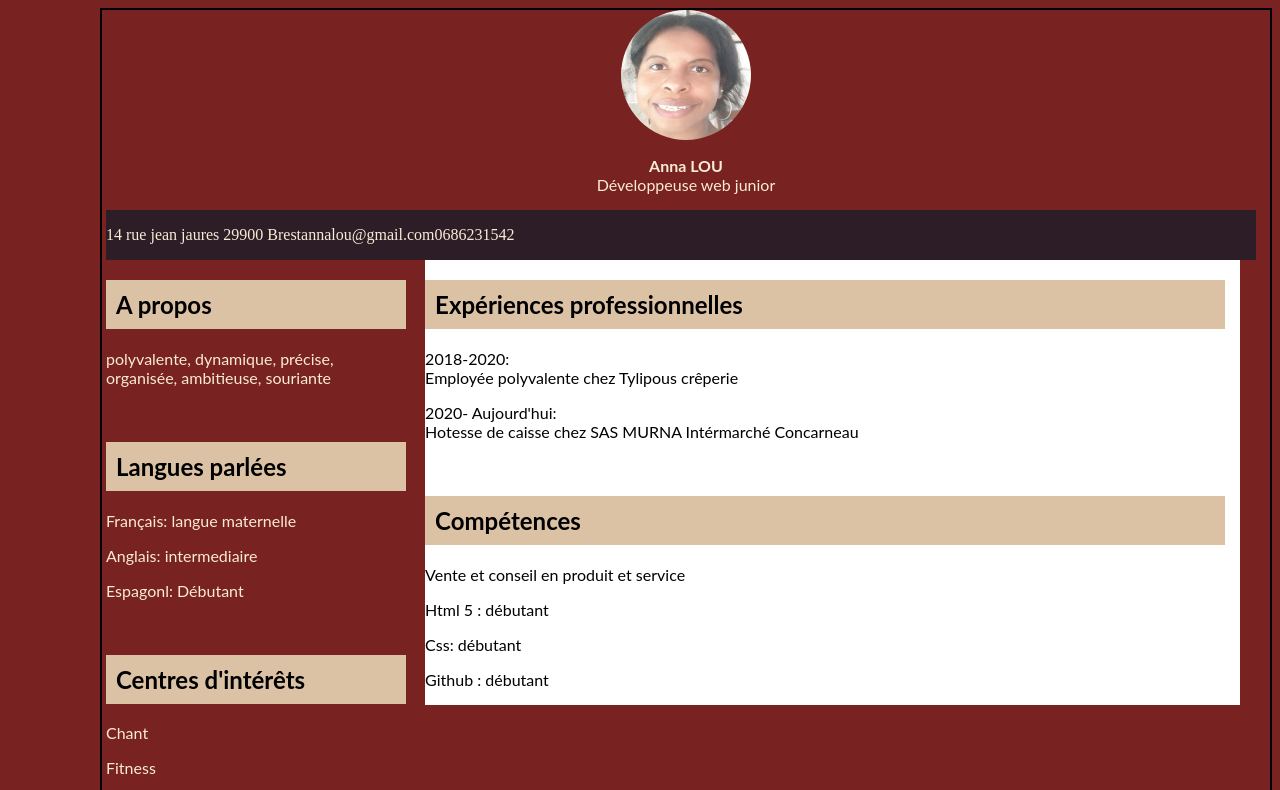
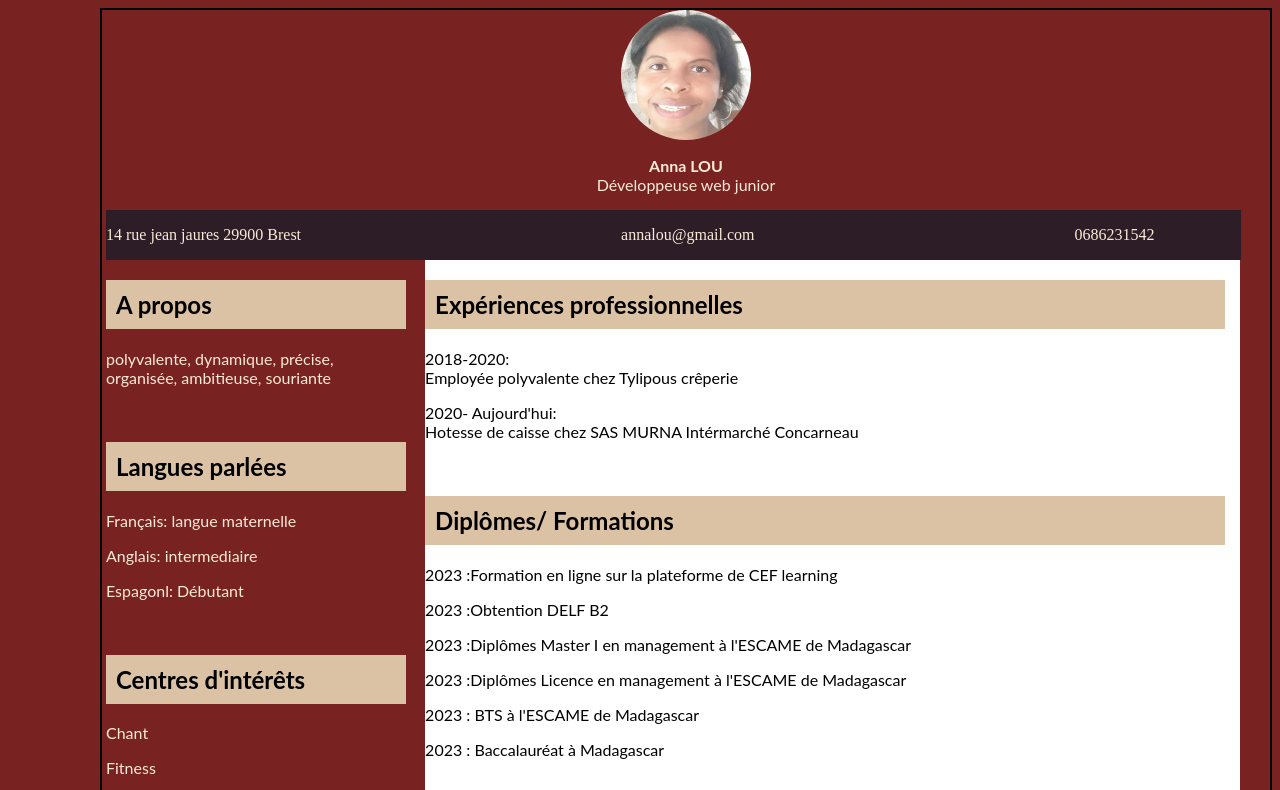
Before and after one commit to luciaa91/cv-html, a plain HTML site: page index.html in a window 1280 px wide. Shown: the top 790 px of the page. Drawn offline with Linux system fonts and the light colour scheme.

Commit message:
second commit

```diff
--- a/assets/css/style.css
+++ b/assets/css/style.css
@@ -27,8 +27,8 @@ body {
     display: flex;
     flex-direction: row;
     align-items: center;
-    gap: 20 rem;
-    width: 1150px;
+    gap: 20rem;
+    width: 1135px;
     font-family: raleway;
 }
 a {
--- a/index.html
+++ b/index.html
@@ -52,6 +52,13 @@
                 Employée polyvalente chez Tylipous crêperie</p>
                 <p><span class="titre">2020- Aujourd'hui:</span><br>
                 Hotesse de caisse chez SAS MURNA Intérmarché Concarneau</p><br>
+                <h2>Diplômes/ Formations</h2>
+                <p><span class="titre">2023 :</span>Formation en ligne sur la plateforme de CEF learning</p>
+                <p><span class="titre">2023 :</span>Obtention DELF B2</p>
+                <p><span class="titre">2023 :</span>Diplômes Master I en management à l'ESCAME de Madagascar</p>
+                <p><span class="titre">2023 :</span>Diplômes Licence en management à l'ESCAME de Madagascar</p>
+                <p><span class="titre">2023 :</span> BTS à l'ESCAME de Madagascar</p>
+                <p><span class="titre">2023 :</span> Baccalauréat à Madagascar</p><br>
                 <h2>Compétences </h2>
                 <p>Vente et conseil en produit et service</p>
                 <p>Html 5 : débutant</p>
@@ -67,7 +74,7 @@
 <footer>
     <div class="logo">
     <img src="./images/logo in.png" alt="logo in"/>
-    <img src="./images/logo twitter.png" alt="logo twitter">
+    <img src="./images/logo twitter .png" alt="logo twitter">
     </div>
     <div class="annonce">
         <p><small>Dernière mise à jour le 20 janvier 2024</small></p>
```
